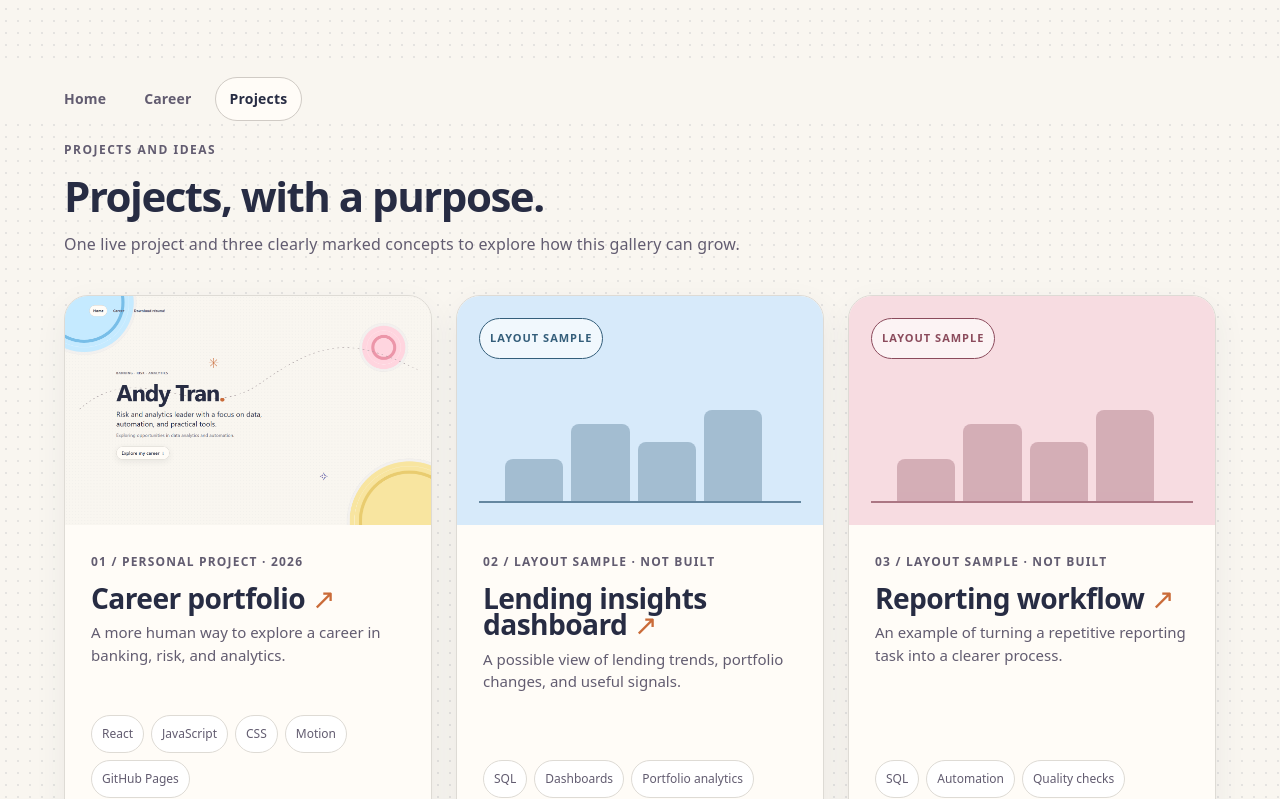
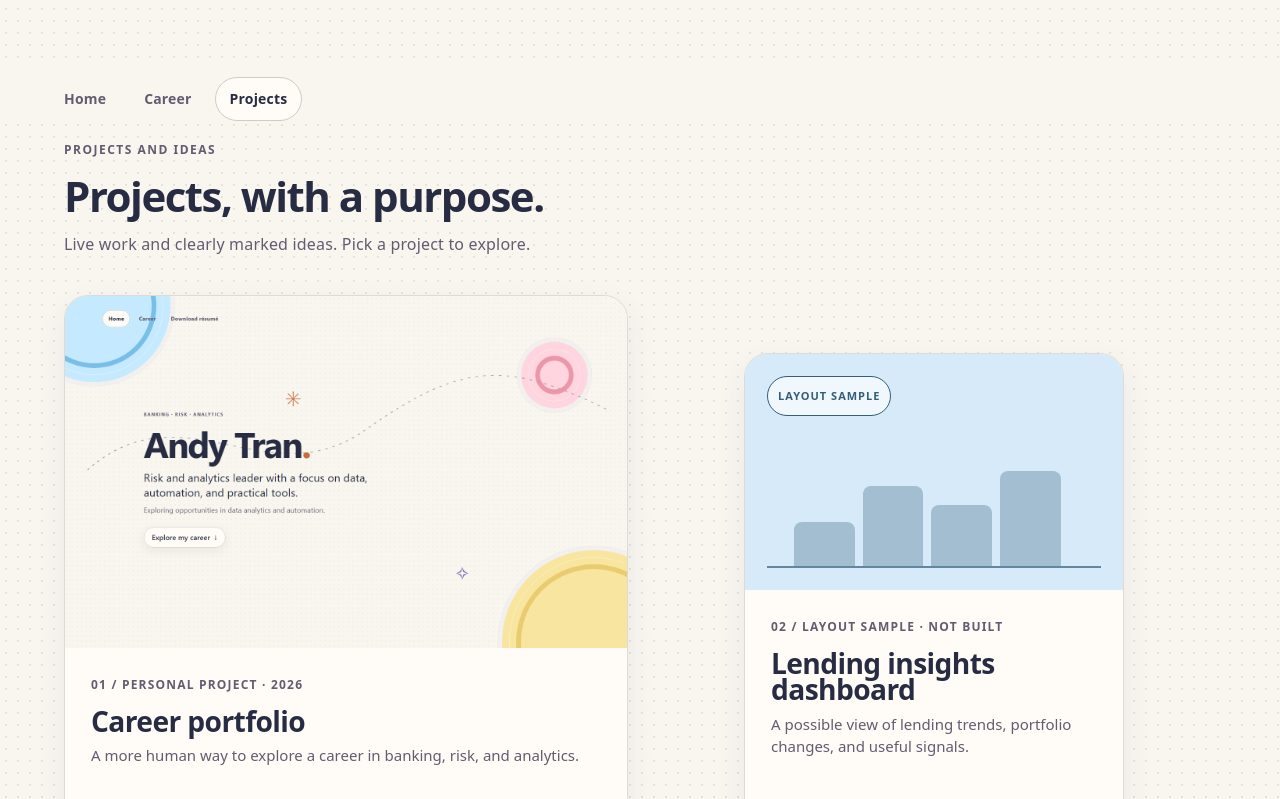
Before and after one commit to AndyTran1013/ResumeSite, a React (Vite) app: page / in a window 1280 px wide. Shown: the part 1541-2340 px from the top of the page. Built offline with nearby package versions, Linux system fonts and the light colour scheme.

Commit message:
Refine Projects gallery layout and transitions

```diff
--- a/src/components/ProjectGallery.css
+++ b/src/components/ProjectGallery.css
@@ -19,7 +19,14 @@
   content: '';
 }
 
-.projects-content { box-sizing: border-box; width: 100%; padding: var(--section-intro-top) var(--page-gutter) 0; }
+.projects-content { position: relative; z-index: 1; box-sizing: border-box; width: 100%; padding: var(--section-intro-top) var(--page-gutter) 0; }
+.projects-art { display: none; position: absolute; top: 220px; right: clamp(80px, 5vw, 170px); z-index: 0; width: 520px; height: 850px; opacity: 0.4; pointer-events: none; }
+.projects-art-scene { position: relative; width: 100%; height: 100%; }
+.projects-art svg { position: absolute; inset: 0; width: 100%; height: 100%; }
+.projects-art path { fill: none; stroke: #aaa0a3; stroke-width: 2; stroke-dasharray: 5 9; }
+.projects-art .home-orbit--blue { top: 5px; left: 0; width: 250px; height: 250px; }
+.projects-art .home-orbit--rose { top: 330px; right: 10px; width: 140px; height: 140px; }
+.projects-art .home-orbit--yellow { right: 85px; bottom: 0; width: 260px; height: 260px; }
 .projects-intro-inner { padding-bottom: 38px; }
 .projects-eyebrow,
 .project-number { color: #625c70; font-size: 12px; font-weight: 700; letter-spacing: 1.2px; text-transform: uppercase; }
@@ -27,14 +34,20 @@
 .projects-intro h2 { margin: 10px 0 12px; color: #272c43; font-size: clamp(32px, 4vw, 42px); font-weight: 700; line-height: 1.1; letter-spacing: -1.5px; }
 .projects-intro-inner > p:last-child { color: #625c70; font-size: 16px; text-wrap: balance; }
 
-.project-gallery { display: grid; grid-template-columns: repeat(auto-fit, minmax(min(100%, 300px), 1fr)); gap: 24px; max-width: 1200px; overflow-anchor: none; }
+.project-gallery { display: grid; grid-template-columns: repeat(4, minmax(0, 1fr)); gap: 24px; width: 100%; max-width: 2200px; overflow-anchor: none; }
+.project-gallery--expanded { grid-template-columns: repeat(3, minmax(0, 434px)); }
 .project-slot { container-type: inline-size; min-width: 0; width: 100%; }
-.project-slot--expanded { position: relative; z-index: 1; grid-column: 1 / -1; }
+.project-slot--featured { grid-column: span 2; grid-row: span 2; }
+.project-slot:not(.project-slot--featured):not(.project-slot--expanded) { display: flex; align-items: center; justify-content: center; }
+.project-slot--expanded { position: relative; z-index: 1; grid-column: 1 / -1; display: flex; justify-content: flex-start; }
+.project-slot:not(.project-slot--featured):not(.project-slot--expanded).project-slot--resizing { justify-content: flex-start; }
+.project-gallery--expanded .project-slot:not(.project-slot--expanded) { justify-content: flex-start; }
+.project-gallery--expanded .project-slot:not(.project-slot--expanded) .project-card { width: 100%; }
 .project-card {
   display: grid;
   grid-template-columns: minmax(0, 1fr) minmax(0, 0fr);
-  width: 100%;
-  max-width: 380px;
+  flex: none;
+  width: min(100%, 380px);
   min-width: 0;
   box-sizing: border-box;
   overflow: hidden;
@@ -42,12 +55,13 @@
   border-radius: 24px;
   background: #fffcf7;
   box-shadow: 0 12px 32px #303a5012;
-  transition: max-width var(--project-expansion-duration) ease-in-out, grid-template-columns var(--project-expansion-duration) ease-in-out, box-shadow 300ms ease;
+  transition: grid-template-columns var(--project-expansion-duration) ease-in-out, box-shadow 300ms ease;
 }
-.project-card:not(.project-card--expanded) { min-height: calc(62.5cqw + 300px); }
+.project-card:not(.project-card--expanded) { min-height: calc(min(62.5cqw, 237.5px) + 300px); }
+.project-slot--featured .project-card { width: min(100%, 900px); min-height: calc(min(62.5cqw, 562.5px) + 300px); }
 .project-card--expanded {
-  grid-template-columns: minmax(0, 1.15fr) minmax(0, 0.85fr);
-  max-width: 1200px;
+  grid-template-columns: minmax(0, 1.05fr) minmax(0, 0.95fr);
+  width: min(100%, 1350px);
   box-shadow: 0 20px 50px #303a501c;
 }
 .project-card-trigger {
@@ -76,7 +90,6 @@
 .project-preview-sample-chart > span:nth-child(4) { height: 90%; }
 .project-card-heading { display: grid; gap: 10px; padding: 24px 26px 12px; }
 .project-title { display: block; font-size: clamp(22px, 2.2vw, 30px); font-weight: 650; letter-spacing: -0.6px; }
-.project-title > span { color: #ca6b39; }
 .project-teaser { color: #625c70; font-size: 15px; line-height: 1.5; }
 .project-skills { display: flex; flex-wrap: wrap; gap: 7px; padding: 10px 26px 26px; }
 .project-card:not(.project-card--expanded) .project-skills { margin-top: auto; }
@@ -95,10 +108,37 @@
 .project-links a:hover { background: #f2eae0; }
 .project-links a:focus-visible { outline: 3px solid #6246a6; outline-offset: 3px; }
 
+@media (min-width: 801px) and (max-width: 1500px) {
+  .project-gallery { grid-template-columns: repeat(2, minmax(0, 1fr)); }
+  .project-gallery--expanded { grid-template-columns: repeat(2, minmax(0, 1fr)); }
+  .project-slot--featured { grid-column: auto; grid-row: auto; }
+}
+
 @media (max-width: 800px) {
+  .project-gallery { grid-template-columns: repeat(auto-fit, minmax(min(100%, 280px), 1fr)); }
+  .project-gallery--expanded { grid-template-columns: repeat(auto-fit, minmax(min(100%, 280px), 1fr)); }
+  .project-slot--featured { grid-column: 1 / -1; grid-row: auto; }
   .project-card,
-  .project-card--expanded { grid-template-columns: minmax(0, 1fr); max-width: none; }
+  .project-card--expanded,
+  .project-slot--featured .project-card { grid-template-columns: minmax(0, 1fr); width: 100%; }
   .project-details-inner { min-width: 0; padding: 24px; }
+}
+
+@media (min-width: 3000px) {
+  .projects-art { display: block; }
+}
+
+@media (min-width: 1850px) {
+  .projects-content--expanded .projects-art {
+    display: grid;
+    place-items: center;
+    top: 80px;
+    right: var(--page-gutter);
+    left: calc(var(--page-gutter) + 1350px + 24px);
+    width: auto;
+    opacity: 0.28;
+  }
+  .projects-content--expanded .projects-art-scene { width: min(100%, 520px); }
 }
 
 @media (prefers-reduced-motion: reduce) {
--- a/src/components/ProjectGallery.jsx
+++ b/src/components/ProjectGallery.jsx
@@ -1,15 +1,18 @@
-import { useEffect, useRef } from 'react'
-import { LayoutGroup, motion, useReducedMotion } from 'motion/react'
+import { useEffect, useLayoutEffect, useRef } from 'react'
+import { animate, LayoutGroup, motion, useReducedMotion } from 'motion/react'
 import { projects } from '../data/projects'
 import { scrollWindowTo } from '../utils/scrollWindowTo'
 import './ProjectGallery.css'
 
-const projectTransitionMs = 600
-const detailRevealDelay = projectTransitionMs / 1000
+const projectTransitionMs = 850
+const detailRevealDelay = (projectTransitionMs / 1000) * 0.8
 
 export default function ProjectGallery({ expandedProjectId, onToggleProject }) {
   const gallery = useRef(null)
+  const pendingWidths = useRef(null)
+  const widthAnimations = useRef(new Map())
   const reduceMotion = useReducedMotion()
+  const featuredProjectId = projects.find((project) => !project.placeholder)?.id
   const numberedProjects = projects.map((project, index) => ({ project, index }))
   const displayedProjects = expandedProjectId
     ? [
@@ -17,6 +20,53 @@ export default function ProjectGallery({ expandedProjectId, onToggleProject }) {
         ...numberedProjects.filter(({ project }) => project.id !== expandedProjectId),
       ]
     : numberedProjects
+
+  const toggleProject = (projectId) => {
+    pendingWidths.current = new Map(
+      [...gallery.current.querySelectorAll('.project-slot')].map((slot) => [
+        slot.dataset.projectId,
+        {
+          width: slot.querySelector('.project-card').getBoundingClientRect().width,
+          offset: slot.querySelector('.project-card').getBoundingClientRect().left - slot.getBoundingClientRect().left,
+        },
+      ]),
+    )
+    widthAnimations.current.forEach((animation) => animation.stop())
+    widthAnimations.current.clear()
+    onToggleProject(projectId)
+  }
+
+  useLayoutEffect(() => {
+    const widths = pendingWidths.current
+    pendingWidths.current = null
+    if (!widths) return
+
+    gallery.current.querySelectorAll('.project-slot').forEach((slot) => {
+      const card = slot.querySelector('.project-card')
+      const start = widths.get(slot.dataset.projectId)
+      slot.classList.remove('project-slot--resizing')
+      card.style.width = ''
+      card.style.marginLeft = ''
+      const targetWidth = card.getBoundingClientRect().width
+      const targetOffset = card.getBoundingClientRect().left - slot.getBoundingClientRect().left
+      if (reduceMotion || !start || (Math.abs(targetWidth - start.width) < 1 && Math.abs(targetOffset - start.offset) < 1)) return
+
+      slot.classList.add('project-slot--resizing')
+      card.style.width = `${start.width}px`
+      card.style.marginLeft = `${start.offset}px`
+      const animation = animate(card, { width: [start.width, targetWidth], marginLeft: [start.offset, targetOffset] }, {
+        duration: projectTransitionMs / 1000,
+        ease: 'easeInOut',
+        onComplete: () => {
+          card.style.width = ''
+          card.style.marginLeft = ''
+          slot.classList.remove('project-slot--resizing')
+          widthAnimations.current.delete(slot.dataset.projectId)
+        },
+      })
+      widthAnimations.current.set(slot.dataset.projectId, animation)
+    })
+  }, [expandedProjectId, reduceMotion])
 
   useEffect(() => {
     if (!expandedProjectId) return undefined
@@ -26,7 +76,7 @@ export default function ProjectGallery({ expandedProjectId, onToggleProject }) {
       const section = gallery.current?.closest('section')
       if (!section) return
       const sectionTop = section.getBoundingClientRect().top + window.scrollY
-      stopScroll = scrollWindowTo(sectionTop, { duration: 0.75 })
+      stopScroll = scrollWindowTo(sectionTop, { duration: projectTransitionMs / 1000 })
     })
 
     return () => {
@@ -36,7 +86,17 @@ export default function ProjectGallery({ expandedProjectId, onToggleProject }) {
   }, [expandedProjectId])
 
   return (
-    <div className="projects-content">
+    <div className={`projects-content${expandedProjectId ? ' projects-content--expanded' : ''}`}>
+      <div className="projects-art" aria-hidden="true">
+        <div className="projects-art-scene">
+          <svg viewBox="0 0 520 850" preserveAspectRatio="none">
+            <path d="M 40 150 C 340 70 90 430 450 700" />
+          </svg>
+          <span className="home-orbit home-orbit--blue"><span /><span /></span>
+          <span className="home-orbit home-orbit--rose"><span /><span /></span>
+          <span className="home-orbit home-orbit--yellow"><span /><span /></span>
+        </div>
+      </div>
       <motion.header
         className="projects-intro"
         initial={false}
@@ -49,20 +109,21 @@ export default function ProjectGallery({ expandedProjectId, onToggleProject }) {
         <div className="projects-intro-inner">
           <p className="projects-eyebrow">Projects and ideas</p>
           <h2 id="projects-title">Projects, with a purpose.</h2>
-          <p>One live project and three clearly marked concepts to explore how this gallery can grow.</p>
+          <p>Live work and clearly marked ideas. Pick a project to explore.</p>
         </div>
       </motion.header>
 
       <LayoutGroup id="projects-gallery">
-        <div className="project-gallery" ref={gallery} style={{ '--project-expansion-duration': `${reduceMotion ? 0 : projectTransitionMs}ms` }}>
+        <div className={`project-gallery${expandedProjectId ? ' project-gallery--expanded' : ''}`} ref={gallery} style={{ '--project-expansion-duration': `${reduceMotion ? 0 : projectTransitionMs}ms` }}>
           {displayedProjects.map(({ project, index }) => {
             const isExpanded = expandedProjectId === project.id
             const detailId = `${project.id}-details`
 
             return (
               <motion.div
-                className={`project-slot${isExpanded ? ' project-slot--expanded' : ''}`}
+                className={`project-slot${!expandedProjectId && project.id === featuredProjectId ? ' project-slot--featured' : ''}${isExpanded ? ' project-slot--expanded' : ''}`}
                 key={project.id}
+                data-project-id={project.id}
                 layout="position"
                 transition={{ layout: { duration: reduceMotion ? 0 : projectTransitionMs / 1000, ease: 'easeInOut' } }}
               >
@@ -73,7 +134,7 @@ export default function ProjectGallery({ expandedProjectId, onToggleProject }) {
                     aria-expanded={isExpanded}
                     aria-controls={detailId}
                     aria-label={`${isExpanded ? 'Close' : 'Explore'} ${project.title} project details`}
-                    onClick={() => onToggleProject(project.id)}
+                    onClick={() => toggleProject(project.id)}
                   >
                     <span className="project-preview">
                       {project.preview ? (
@@ -87,7 +148,7 @@ export default function ProjectGallery({ expandedProjectId, onToggleProject }) {
                     </span>
                     <span className="project-card-heading">
                       <span className="project-number">{String(index + 1).padStart(2, '0')} / {project.category}</span>
-                      <span className="project-title">{project.title}<span aria-hidden="true"> {isExpanded ? '−' : '↗'}</span></span>
+                      <span className="project-title">{project.title}</span>
                       <span className="project-teaser">{project.teaser}</span>
                     </span>
                     <span className="project-skills" aria-label={project.placeholder ? 'Possible technologies and skills' : 'Technologies and skills'}>
```
